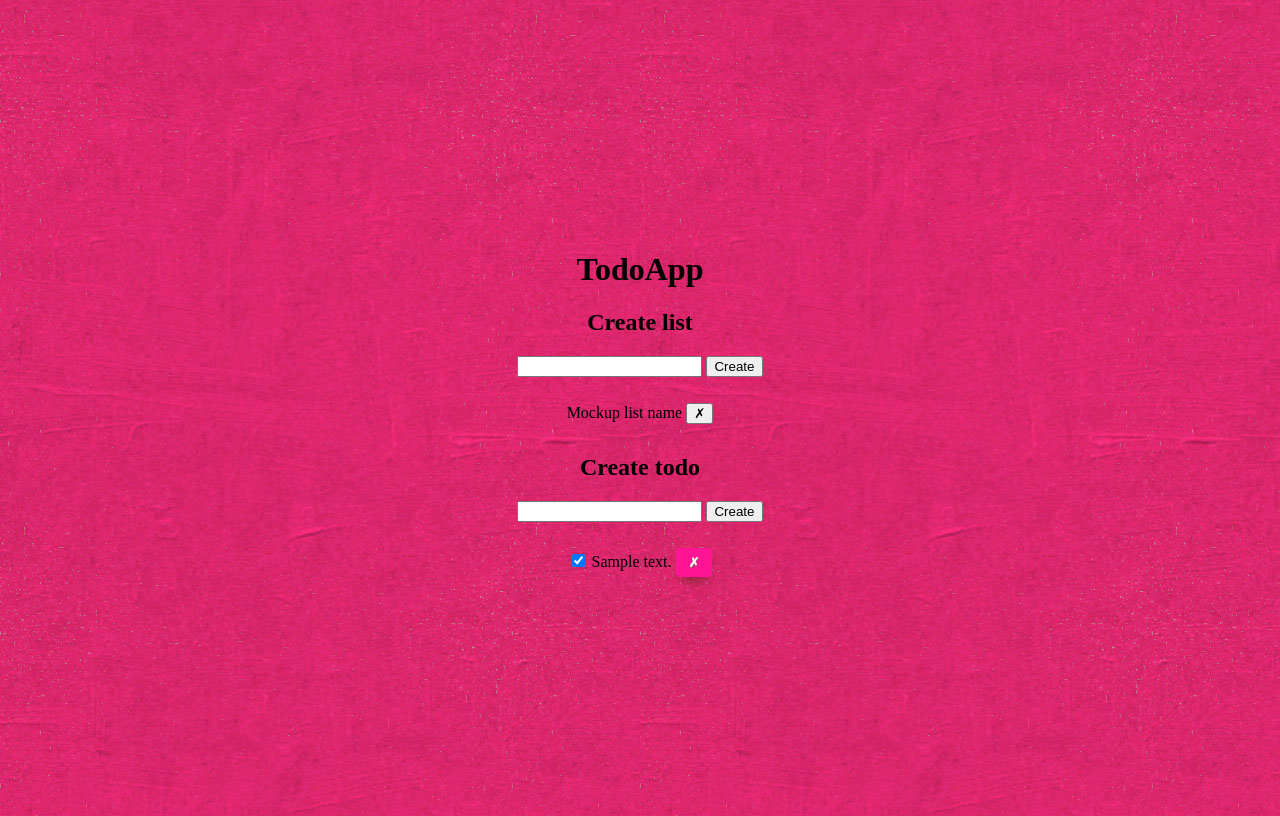
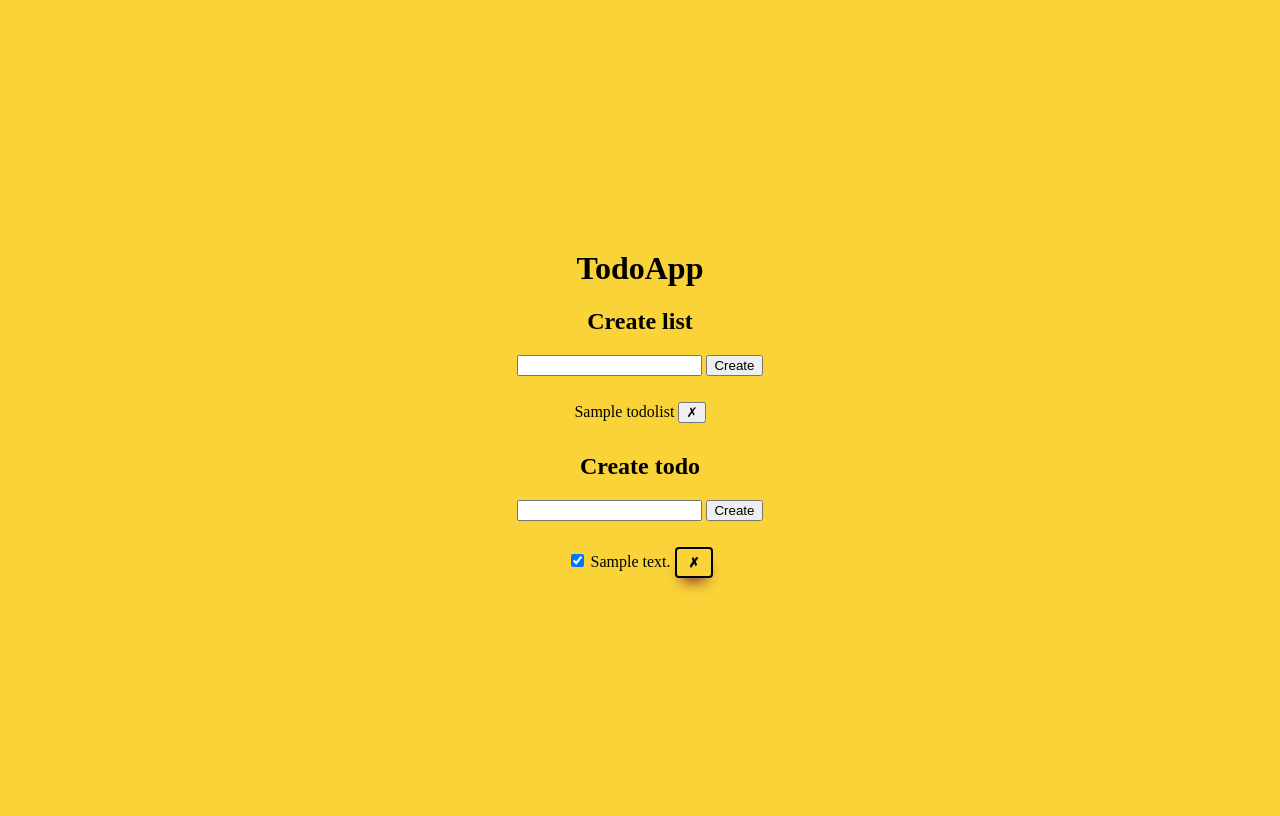
Before and after one commit to engelbrk/FlaskTodoApp, a Flask app: template templates/index.html in a window 1280 px wide. Run offline with Flask 2, Linux system fonts and the light colour scheme; the template is opened without the code that fills it: values that come from a table or form of the project are taken from there, others are empty; tables that the repository leaves empty hold one stand-in row (values such as "Sample post").

Commit message:
Updated color scheme. Created a new route for different list ids. Made a for loop to show all defined lists instead of the mockup list

```diff
--- a/app.py
+++ b/app.py
@@ -37,6 +37,7 @@ def create_todo():
     body['id'] = todo.id
     body['completed'] = todo.completed
     body['description'] = todo.description
+    body['list_id'] = todo.list_id
   except:
     error = True
     db.session.rollback()
@@ -76,6 +77,13 @@ def delete_todo(newDeleted):
         db.session.close()
     return redirect(url_for('index'))
 
+@app.route('/lists/<list_id>')
+def get_list_todos(list_id):
+  return render_template('index.html',
+  lists = TodoList.query.all(),
+  todos=Todo.query.filter_by(list_id = list_id).order_by('id').all()
+  )
+
 @app.route('/')
 def index():
-  return render_template('index.html', todos=Todo.query.order_by('id').all())
+  return redirect(url_for('get_list_todos', list_id=2))
--- a/static/css/styles.css
+++ b/static/css/styles.css
@@ -15,12 +15,12 @@ li {
 
 .delete-button {
     box-shadow: 0px 10px 14px -7px #732727;
-    background-color:deeppink;
+    background-color: #fad338;
     border-radius:4px;
-    border:1px solid deeppink;
+    border:2px solid black;
     display:inline-block;
     cursor:pointer;
-    color:#ffffff;
+    color:black;
     font-family:Arial;
     font-size:13px;
     font-weight:bold;
@@ -41,7 +41,7 @@ li {
 }
 
 body {
-    background-image: url('bg.jpg');
+    background-color:#fad338;
     display: flex;
     flex-direction: column;
     justify-content: center;
--- a/templates/index.html
+++ b/templates/index.html
@@ -11,10 +11,12 @@
       <input type="submit" value="Create" />
     </form>
     <ul id="lists">
+      {% for list in lists %}
       <li>
-        Mockup list name
+        {{ list.name }}
         <input class="delete-list-button" type="button" value="&cross;"/>
       </li>
+      {% endfor %}
     </ul>
     <form id="form" method="post" action="/todos/create">
       <h2>Create todo</h2>
@@ -31,8 +33,6 @@
       </li>
       {% endfor %}
     </ul>
-
     <script src="{{ url_for('static', filename='JS/main.js') }}"></script>
-
   </body>
 </html>
```
